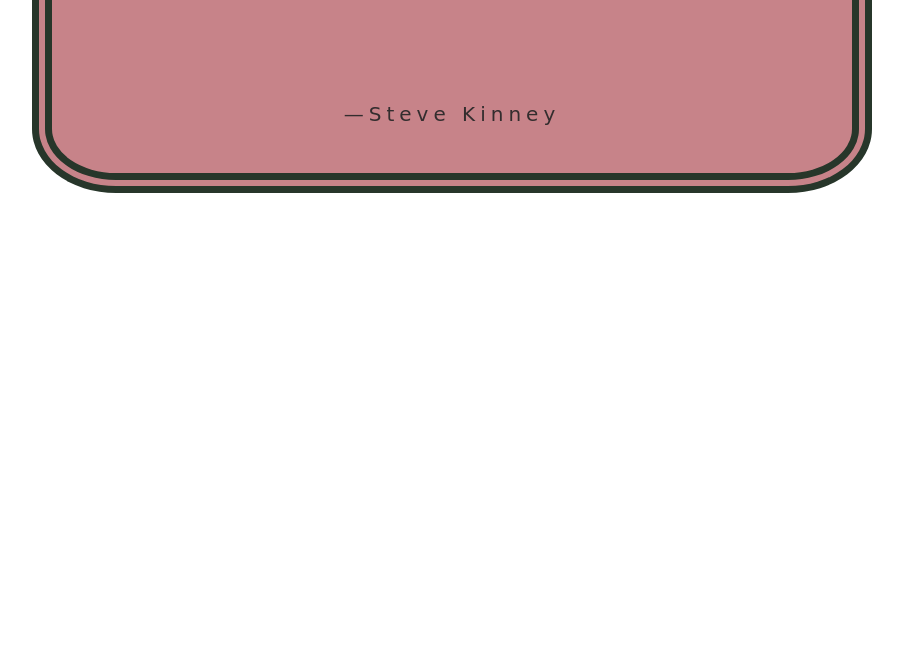
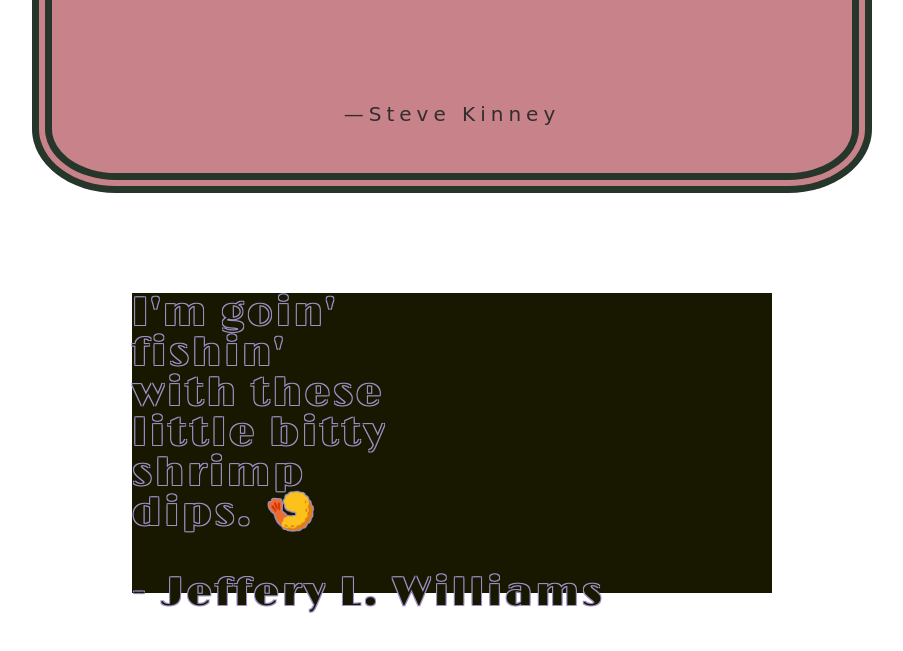
Before and after one commit to nnchambs/seven-weeks-of-fonts, a plain HTML site: page index.html in a window 1280 px wide. Shown: the part 881-1532 px from the top of the page, without its empty margins (188-1091 px from the left). Before the commit the page ends 1074 px from the top, so only its background shows below. Drawn offline with nearby package versions, Linux system fonts and the light colour scheme; a web font is replaced by a local one.

Commit message:
adds jeffery quote and font

```diff
--- a/index.html
+++ b/index.html
@@ -6,6 +6,7 @@
       <link href="reset.css" rel="stylesheet">
     <link href="https://fonts.googleapis.com/css?family=Lato|Unna" rel="stylesheet">
     <link href="https://fonts.googleapis.com/css?family=Bowlby+One+SC" rel="stylesheet">
+    <link href="https://fonts.googleapis.com/css?family=Limelight" rel="stylesheet">
     <title>Seven Weeks of Fabulous Fonts</title>
   </head>
   <body>
@@ -17,5 +18,11 @@
       <h2><span class="huh">“Well I could do that,</span> <br> <span class="duh">but I won’t</span><br><span class="huh"> because <br> I’m not an animal,</span><br><span class="duh"> and I don’t hate myself.”</span> <br> <br> <br><span class="yass">—Steve Kinney</span></h2>
     </article>
 
+    <article class='container-three'>
+      <div class='shrimp-container'>
+      <h2>I'm goin' <br> fishin' <br> with these <br> little bitty <br> shrimp <br> dips. 🍤 <br><br><span class='jeffery'> - Jeffery L. Williams<span></h2>
+      <div>
+    </article>
+
   </body>
 </html>
--- a/styles.css
+++ b/styles.css
@@ -52,3 +52,30 @@ font-family: 'Lato', sans-serif;*/
   letter-spacing: 5px;
   font-size: 20px;
 }
+
+.container-three{
+  height: 50vh;
+  width: 100vh;
+  margin: auto;
+  padding-top: 100px;
+  font-family: 'Limelight', cursive;
+}
+
+.shrimp-container {
+  letter-spacing: 3px;
+  margin: auto;
+  font-size: 40px;
+  text-align:left;
+  height: 75%;
+  width: 80%;
+  background: #181700;
+  color: #181700;
+  text-shadow: -1px -1px 0 #9D91C7,
+    1px -1px 0 #9D91C7,
+    -1px 1px 0 #9D91C7,
+     1px 1px 0 #9D91C7;
+}
+
+.jeffery {
+  margin-top: 20px;
+}
```
